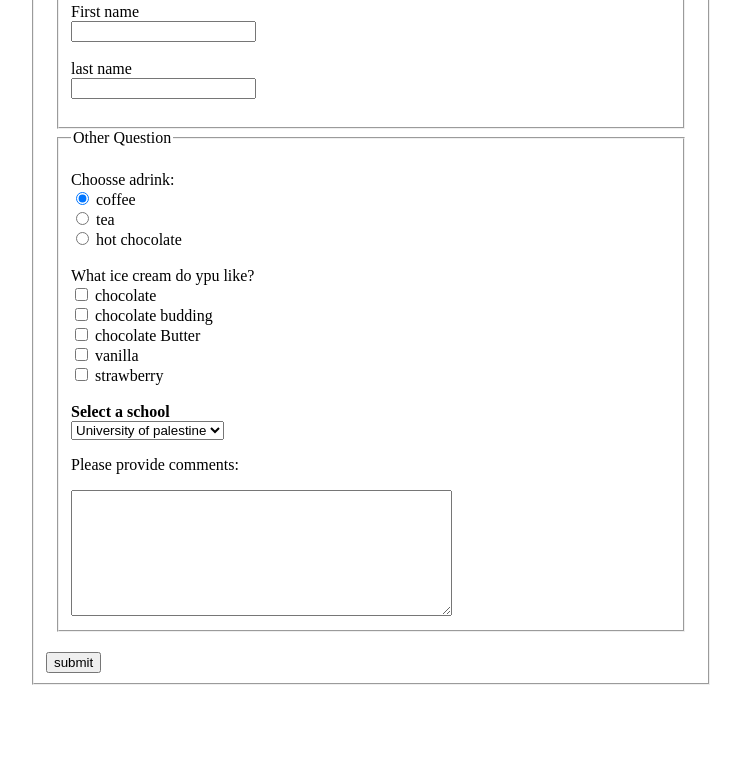
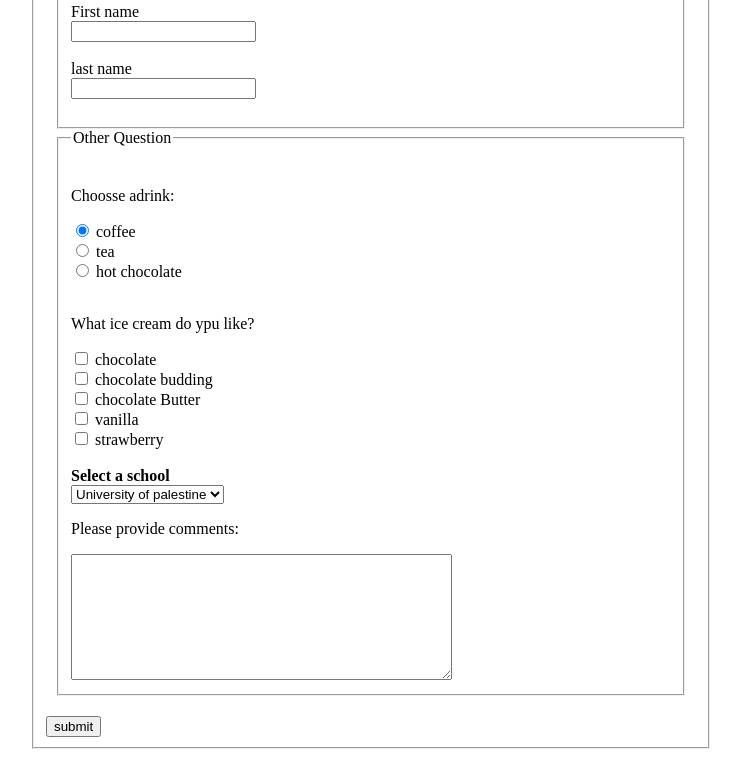
Before and after one commit to Hudaabed99/React-GSG-HTML-huda-HW, a plain HTML site: page index.html in a window 1280 px wide. Shown: the part 116-873 px from the top of the page, without its empty margins (269-1010 px from the left). Before the commit the page ends 809 px from the top, so only its background shows below. Drawn offline with Linux system fonts and the light colour scheme.

Commit message:
modefiy somethings

```diff
--- a/index.html
+++ b/index.html
@@ -30,7 +30,7 @@
         <fieldset style="max-width:600px ; margin: auto; " >
             <legend>Other Question</legend>
             <br>
-            Choosse adrink:
+            <p>Choosse adrink:</p>
             <div>
                 <input  id="co" type="radio" name="drink" value="coffee" checked>
                 <label for="co">coffee</label>
@@ -44,7 +44,7 @@
                 <label for="ho">hot chocolate</label>
             </div>
             <br>
-            What ice cream do ypu like?
+            <p>What ice cream do ypu like?</p>
             <div>
                 <input  id="ch" type="checkbox" name="iceChoco" value="chocolate">
                 <label for="ch">chocolate</label>
```
